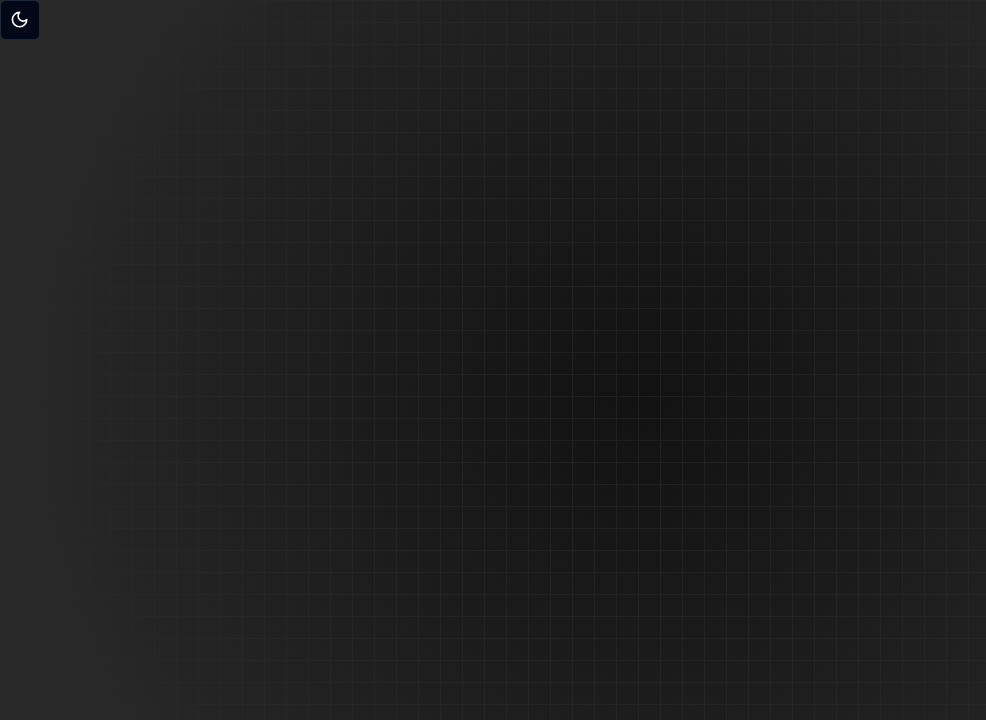
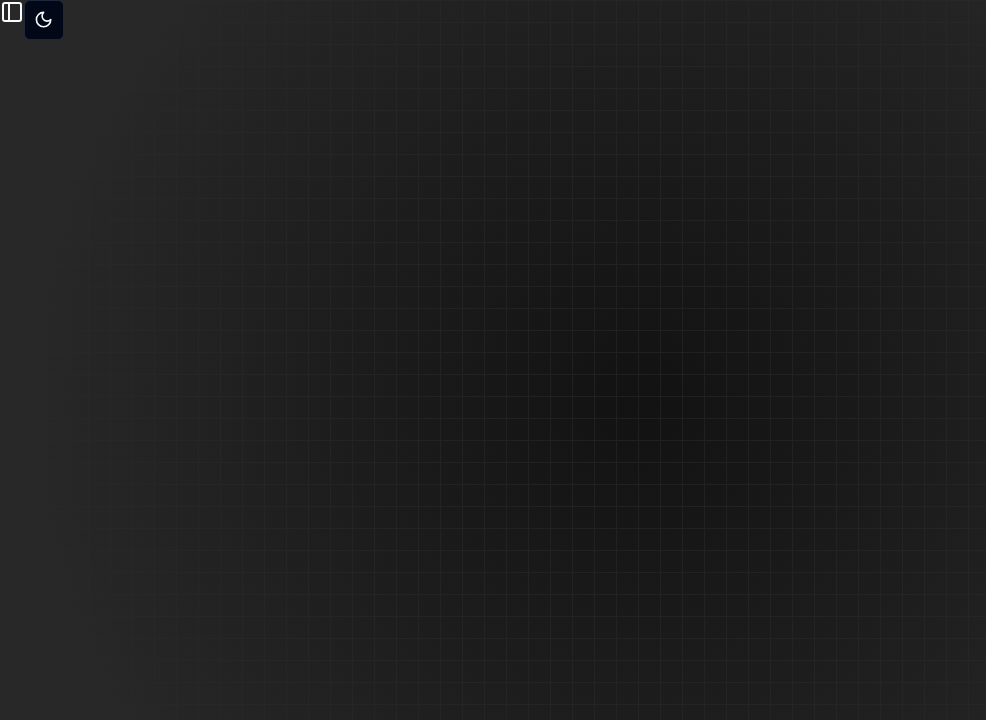
Before and after one commit to rushikeshg25/portfolio-624, a Next.js app: page / in a window 1280 px wide. Shown: the top 720 px of the page, without its empty margins (0-986 px from the left). Built offline with nearby package versions, Linux system fonts and the light colour scheme; a web font is replaced by a local one.

Commit message:
Added Home BG

```diff
--- a/app/layout.tsx
+++ b/app/layout.tsx
@@ -5,6 +5,7 @@ import { ThemeProvider } from "@/components/theme-provider";
 import { Manrope } from "next/font/google";
 import { Rethink_Sans } from "next/font/google";
 import BackgroundContainer from "@/components/Background";
+import { Sidebar } from "lucide-react";
 
 const manrope = Manrope({
   subsets: ["latin"],
@@ -19,7 +20,7 @@ const rethink_sans = Rethink_Sans({
 const inter = Inter({ subsets: ["latin"] });
 
 export const metadata: Metadata = {
-  title: "Create Next App",
+  title: "Rushikesh G",
   description: "Generated by create next app",
 };
 
@@ -37,7 +38,14 @@ export default function RootLayout({
           enableSystem
           disableTransitionOnChange
         >
-          <BackgroundContainer>{children}</BackgroundContainer>
+          <BackgroundContainer>
+            <div className='flex flex-row '>
+              <div className=''>
+                <Sidebar />
+              </div>
+              <div className='flex-none'>{children}</div>
+            </div>
+          </BackgroundContainer>
         </ThemeProvider>
       </body>
     </html>
--- a/app/page.tsx
+++ b/app/page.tsx
@@ -1,11 +1,10 @@
 import { ModeToggle } from "@/components/ui/ThemeToggleButton";
-import { Avatar, AvatarFallback, AvatarImage } from "@/components/ui/avatar";
 
 const Home = () => {
   return (
-    <div>
+    <main className=''>
       <ModeToggle />
-    </div>
+    </main>
   );
 };
 
--- a/components/Background.tsx
+++ b/components/Background.tsx
@@ -1,6 +1,14 @@
-const BackgroundContainer = ({ children }: { children: React.ReactNode }) => {
+import { cn } from "@/lib/utils";
+
+const BackgroundContainer = ({
+  children,
+  className,
+}: {
+  children: React.ReactNode;
+  className?: string;
+}) => {
   return (
-    <div className='background-design'>
+    <div className={cn("background-design", className)}>
       <div className='blur-gradient' />
       <div className='relative z-10'>{children}</div>
     </div>
--- /dev/null
+++ b/components/Sidebar.tsx
@@ -0,0 +1,7 @@
+"use client";
+
+const Sidebar = () => {
+  return <div>Sidebar</div>;
+};
+
+export default Sidebar;
```
Also changed, not shown: lib/SidebarTabs.ts (added, +21 -0 lines).
